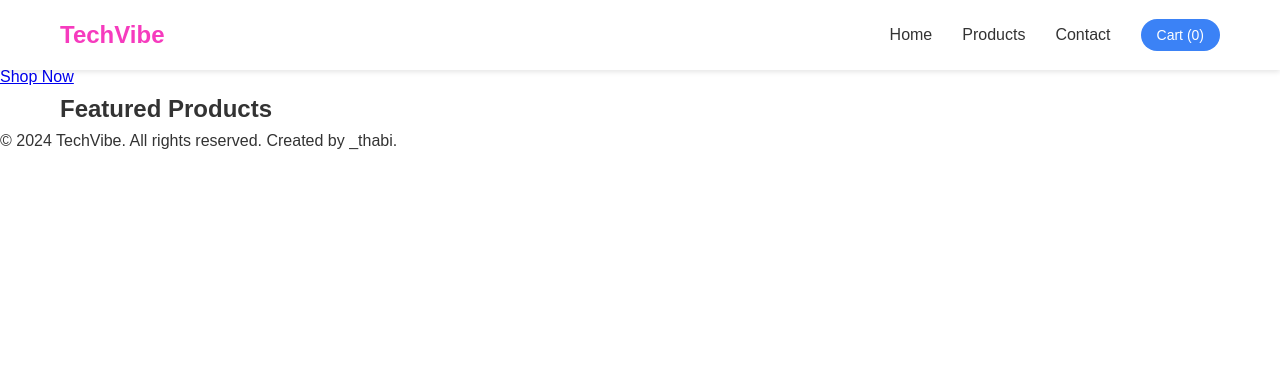
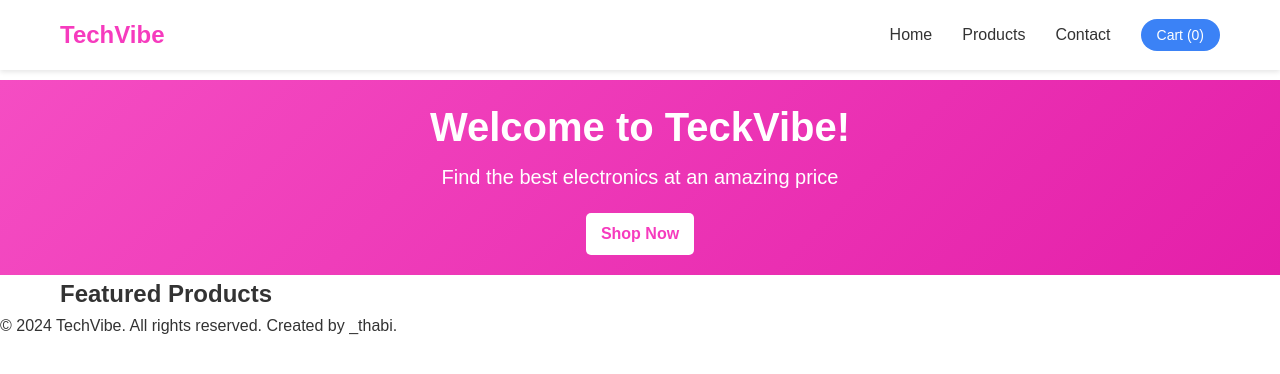
Before and after one commit to thabi5/Tech-Vib, a plain HTML site: page Index.html in a window 1280 px wide. Drawn offline with Linux system fonts and the light colour scheme.

Commit message:
Lesson 5 - hero.css
styling hero section

```diff
--- a/style.css
+++ b/style.css
@@ -68,3 +68,38 @@ body {
 .cart-link:hover{
  background-color: #2563eb;
 }
+
+.hero{
+    background: linear-gradient(135deg, #f54dc3, #e41fa9);
+    color: white;
+    text-align: center;
+    padding: 15px 20px 20px;
+    margin-top: 80px;
+}
+
+.hero h1 {
+    font-size: 40px;
+    margin-bottom: 2px;
+    font-weight: bold;
+}
+
+.hero p {
+    font-size: 20px;
+    margin-bottom: 20px;
+}
+
+.btn {
+    display: inline-block;
+    background-color: white;
+    color: #f63bbe;
+    padding: 8px 15px;
+    text-decoration: none;
+    border-radius: 5px;
+    font-weight: bold;
+    transition: all 0.3s ease;
+}
+
+.btn:hover {
+    background-color: #f8fafc;
+    transform: translateY(-2px);
+}
```
